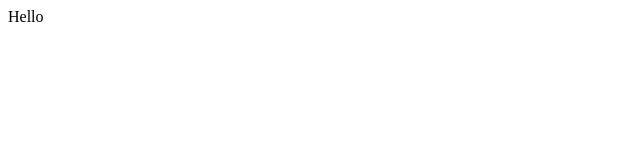
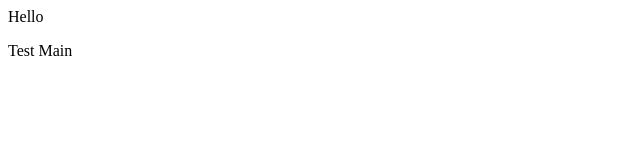
Before and after one commit to robertdrx/demo-repo, a plain HTML site: page index.html in a window 1280 px wide. Shown: the full height of the page, 0-640 px from the left. Drawn offline with Linux system fonts and the light colour scheme.

Commit message:
Updated index from main
Updated index fron main

```diff
--- a/index.html
+++ b/index.html
@@ -1 +1,2 @@
 <div>Hello</div>
+<p>Test Main</p>
```
